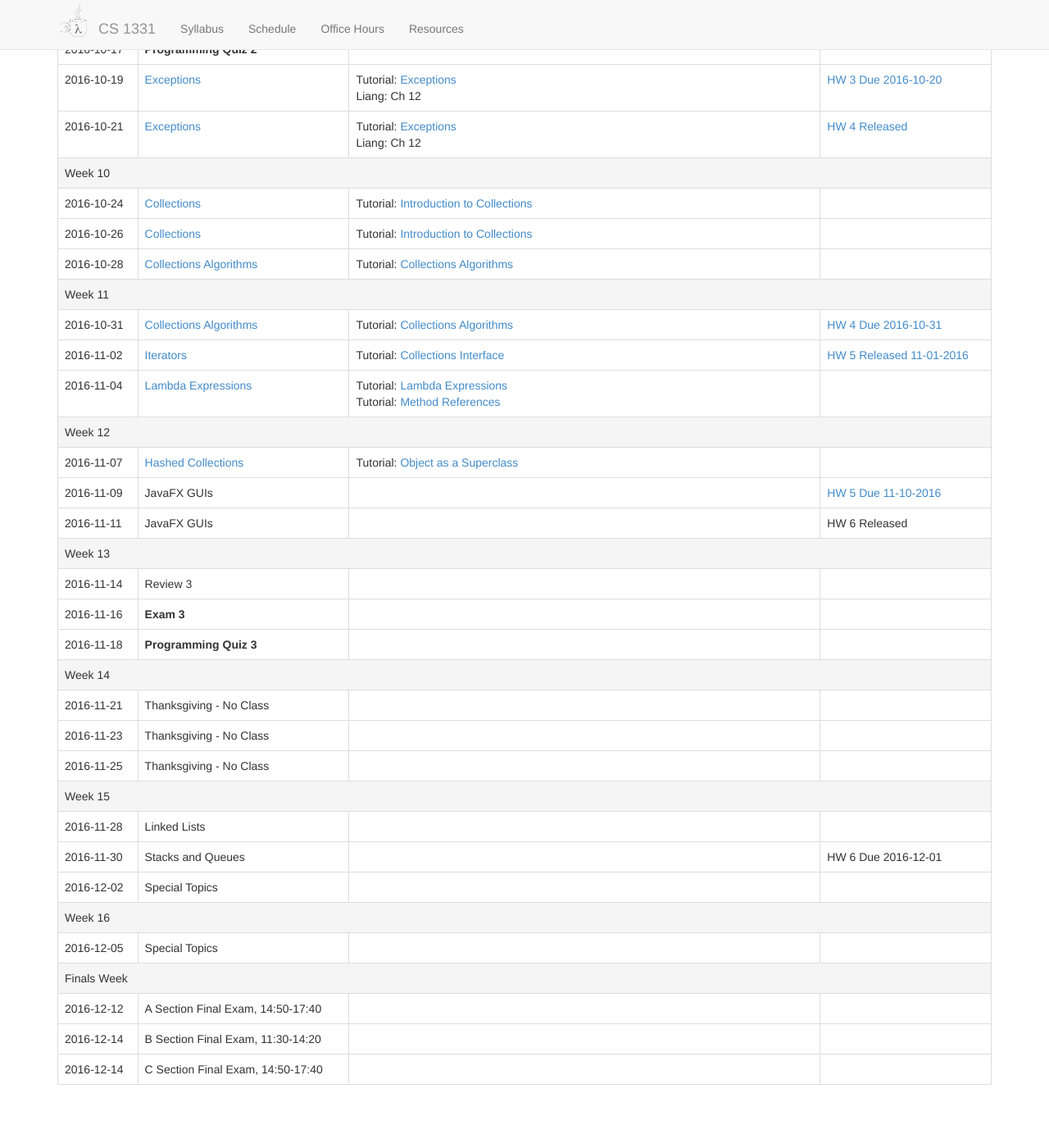
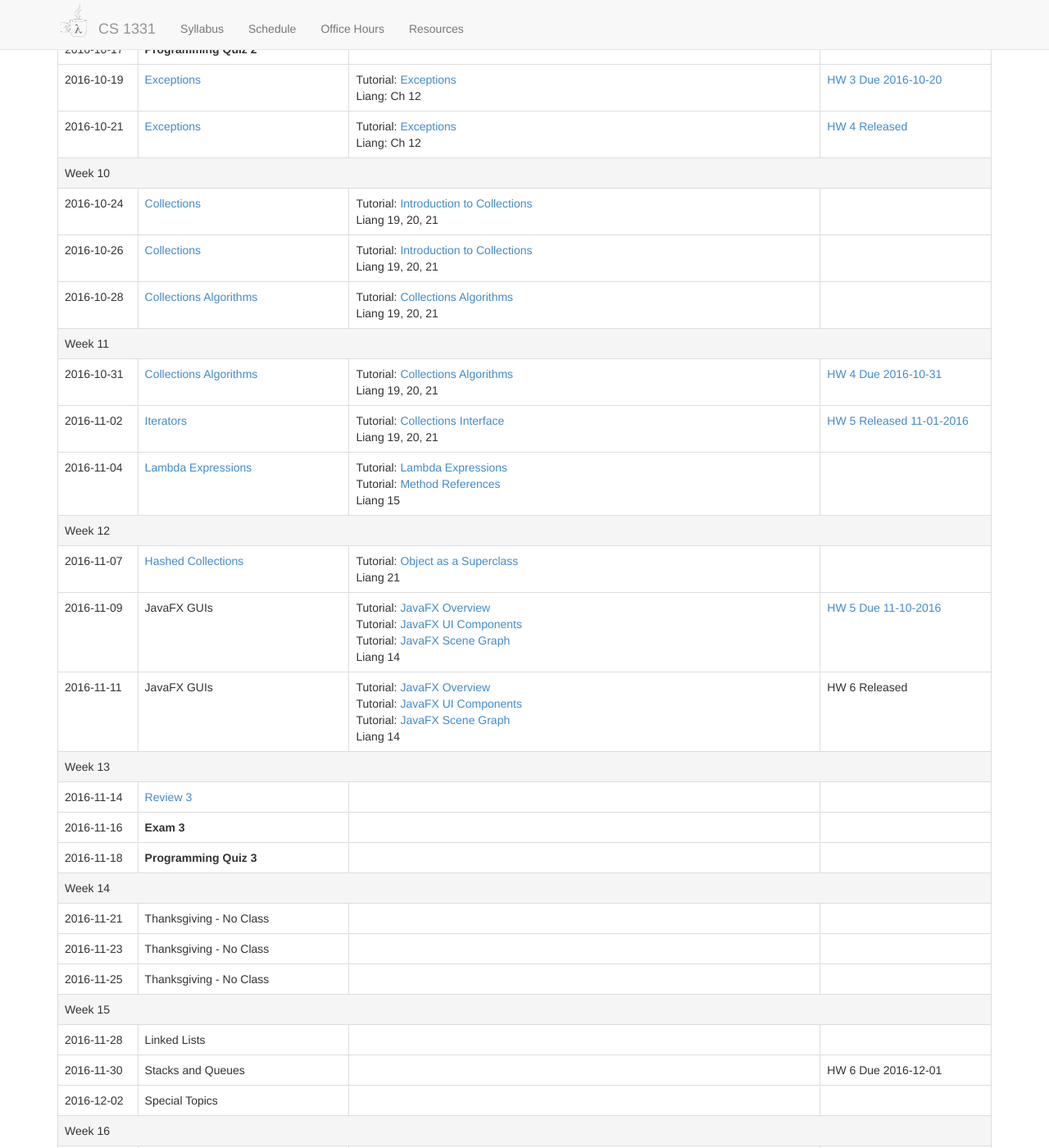
Before and after one commit to cs1331/cs1331.github.io.old, a Jekyll site: the page built from fall2016.html, in a window 1280 px wide and 1400 px high, scrolled down 2621 px. Shown: the whole window at 82% size. Built offline with Jekyll 4.4.1, drawn with Linux system fonts in a browser that asks for light colours; nearby versions of some CDN libraries; before the commit the page ends 3964 px from its top, so only the background shows below that.

Commit message:
Add textbook readings to OOP Case studies block

```diff
--- a/fall2016.html
+++ b/fall2016.html
@@ -580,7 +580,9 @@ title: CS 1331 - Fall 2016
       <td><a href="slides/collections.pdf">Collections</a></td>
       <td>
 
-        Tutorial: <a href="http://docs.oracle.com/javase/tutorial/collections/intro/index.html">Introduction to Collections</a>
+        Tutorial: <a href="http://docs.oracle.com/javase/tutorial/collections/intro/index.html">Introduction to Collections</a><br/>
+
+        Liang 19, 20, 21
       </td>
       <td>
 
@@ -595,7 +597,9 @@ title: CS 1331 - Fall 2016
       <td><a href="slides/collections.pdf">Collections</a></td>
       <td>
 
-        Tutorial: <a href="http://docs.oracle.com/javase/tutorial/collections/intro/index.html">Introduction to Collections</a>
+        Tutorial: <a href="http://docs.oracle.com/javase/tutorial/collections/intro/index.html">Introduction to Collections</a><br/>
+
+        Liang 19, 20, 21
       </td>
       <td>
 
@@ -610,7 +614,9 @@ title: CS 1331 - Fall 2016
       <td><a href="slides/collections-algorithms.pdf">Collections Algorithms</a></td>
       <td>
 
-        Tutorial: <a href="http://docs.oracle.com/javase/tutorial/collections/algorithms/index.html">Collections Algorithms</a>
+        Tutorial: <a href="http://docs.oracle.com/javase/tutorial/collections/algorithms/index.html">Collections Algorithms</a><br/>
+
+        Liang 19, 20, 21
       </td>
       <td>
 
@@ -629,7 +635,9 @@ title: CS 1331 - Fall 2016
       <td><a href="slides/collections-algorithms.pdf">Collections Algorithms</a></td>
       <td>
 
-        Tutorial: <a href="http://docs.oracle.com/javase/tutorial/collections/algorithms/index.html">Collections Algorithms</a>
+        Tutorial: <a href="http://docs.oracle.com/javase/tutorial/collections/algorithms/index.html">Collections Algorithms</a><br/>
+
+        Liang 19, 20, 21
       </td>
       <td>
 
@@ -644,7 +652,9 @@ title: CS 1331 - Fall 2016
       <td><a href="slides/iterators.pdf">Iterators</a></td>
       <td>
 
-        Tutorial: <a href="https://docs.oracle.com/javase/tutorial/collections/interfaces/collection.html">Collections Interface</a>
+        Tutorial: <a href="https://docs.oracle.com/javase/tutorial/collections/interfaces/collection.html">Collections Interface</a><br/>
+
+        Liang 19, 20, 21
       </td>
       <td>
 
@@ -661,7 +671,9 @@ title: CS 1331 - Fall 2016
 
         Tutorial: <a href="http://docs.oracle.com/javase/tutorial/java/javaOO/lambdaexpressions.html">Lambda Expressions</a><br/>
 
-        Tutorial: <a href="http://docs.oracle.com/javase/tutorial/java/javaOO/methodreferences.html">Method References</a>
+        Tutorial: <a href="http://docs.oracle.com/javase/tutorial/java/javaOO/methodreferences.html">Method References</a><br/>
+
+        Liang 15
       </td>
       <td>
 
@@ -680,7 +692,9 @@ title: CS 1331 - Fall 2016
       <td><a href="slides/hashed-collections.pdf">Hashed Collections</a></td>
       <td>
 
-        Tutorial: <a href="http://docs.oracle.com/javase/tutorial/java/IandI/objectclass.html">Object as a Superclass</a>
+        Tutorial: <a href="http://docs.oracle.com/javase/tutorial/java/IandI/objectclass.html">Object as a Superclass</a><br/>
+
+        Liang 21
       </td>
       <td>
 
@@ -695,7 +709,13 @@ title: CS 1331 - Fall 2016
       <td>JavaFX GUIs</td>
       <td>
 
+        Tutorial: <a href="http://docs.oracle.com/javase/8/javafx/get-started-tutorial/jfx-overview.htm#JFXST784">JavaFX Overview</a><br/>
 
+        Tutorial: <a href="http://docs.oracle.com/javase/8/javafx/user-interface-tutorial/ui_controls.htm">JavaFX UI Components</a><br/>
+
+        Tutorial: <a href="http://docs.oracle.com/javase/8/javafx/scene-graph-tutorial/scenegraph.htm">JavaFX Scene Graph</a><br/>
+
+        Liang 14
       </td>
       <td>
 
@@ -710,7 +730,13 @@ title: CS 1331 - Fall 2016
       <td>JavaFX GUIs</td>
       <td>
 
+        Tutorial: <a href="http://docs.oracle.com/javase/8/javafx/get-started-tutorial/jfx-overview.htm#JFXST784">JavaFX Overview</a><br/>
 
+        Tutorial: <a href="http://docs.oracle.com/javase/8/javafx/user-interface-tutorial/ui_controls.htm">JavaFX UI Components</a><br/>
+
+        Tutorial: <a href="http://docs.oracle.com/javase/8/javafx/scene-graph-tutorial/scenegraph.htm">JavaFX Scene Graph</a><br/>
+
+        Liang 14
       </td>
       <td>
 
@@ -726,7 +752,7 @@ title: CS 1331 - Fall 2016
 
     <tr>
       <td>2016-11-14</td>
-      <td>Review 3</td>
+      <td><a href="slides/review3.pdf">Review 3</a></td>
       <td>
 
 
```
Also changed, not shown: cs1331.json (+15 -7 lines).
